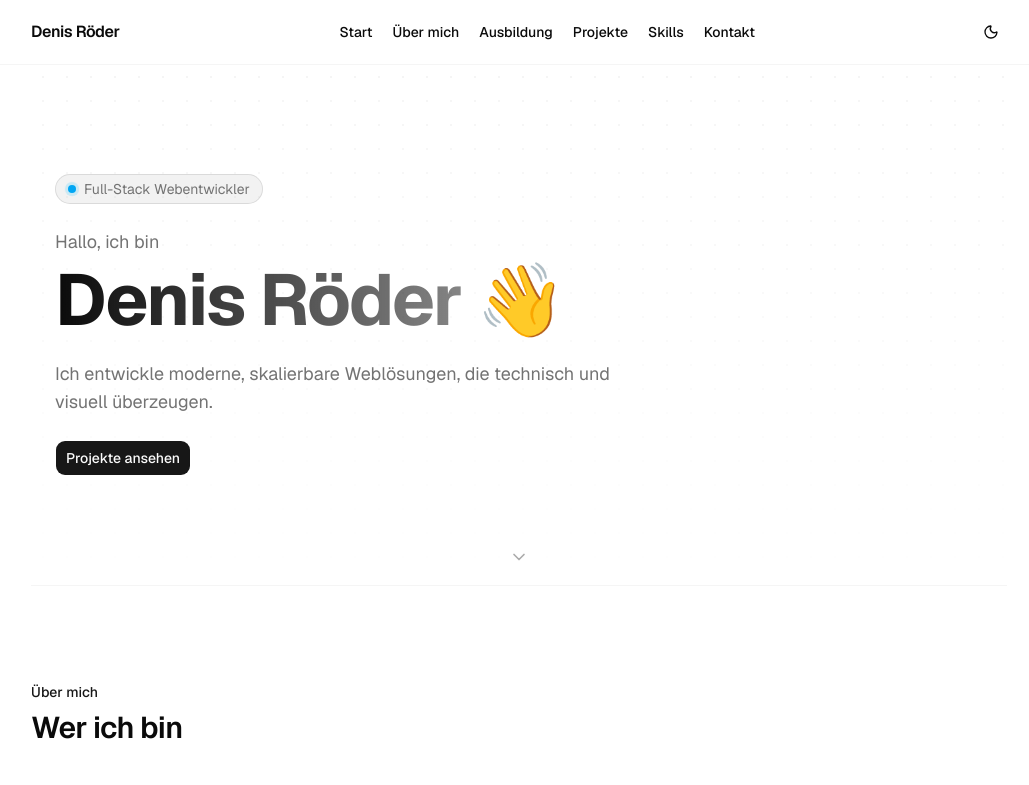
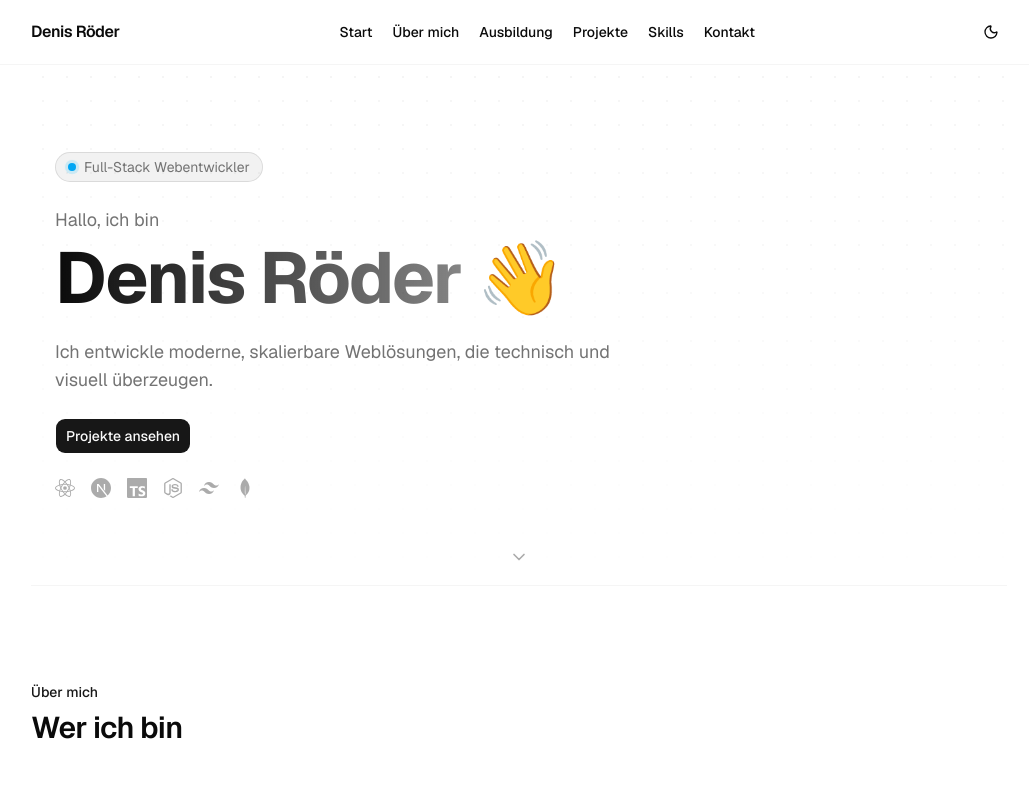
Before and after one commit to Parazim94/website-portfolio, a Next.js app: page / in a window 1280 px wide. Shown: the top 785 px of the page, without its empty margins (121-1150 px from the left). Built offline with nearby package versions, Linux system fonts and the light colour scheme.

Commit message:
Add Tooltip component and integrate into HeroSection for enhanced tech stack display

```diff
--- a/app/layout.tsx
+++ b/app/layout.tsx
@@ -5,6 +5,7 @@ import "./globals.css";
 import { ThemeProvider } from "@/components/providers/theme-provider";
 import { Navbar } from "@/components/layout/navbar";
 import { Footer } from "@/components/layout/footer";
+import { TooltipProvider } from "@/components/ui/tooltip";
 import { siteConfig } from "@/lib/site-config";
 
 const geistSans = Geist({
@@ -36,9 +37,11 @@ export default function RootLayout({ children }: LayoutProps<"/">) {
           enableSystem
           disableTransitionOnChange
         >
-          <Navbar />
-          <main className="flex-1">{children}</main>
-          <Footer />
+          <TooltipProvider>
+            <Navbar />
+            <main className="flex-1">{children}</main>
+            <Footer />
+          </TooltipProvider>
         </ThemeProvider>
       </body>
     </html>
--- a/components/sections/hero-section.tsx
+++ b/components/sections/hero-section.tsx
@@ -4,7 +4,13 @@ import { motion } from "framer-motion";
 import { ChevronDown } from "lucide-react";
 
 import { Button } from "@/components/ui/button";
+import {
+  Tooltip,
+  TooltipContent,
+  TooltipTrigger,
+} from "@/components/ui/tooltip";
 import { siteConfig } from "@/lib/site-config";
+import { heroTechStack } from "@/lib/tech-stack";
 
 const container = {
   hidden: {},
@@ -91,6 +97,22 @@ export function HeroSection() {
               <a href="#projects">Projekte ansehen</a>
             </Button>
           </motion.div>
+
+          <motion.div variants={item} className="flex items-center gap-4">
+            {heroTechStack.map(({ name, icon: Icon }) => (
+              <Tooltip key={name}>
+                <TooltipTrigger asChild>
+                  <span
+                    tabIndex={0}
+                    className="text-muted-foreground/60 outline-none transition-colors hover:text-foreground focus-visible:text-foreground"
+                  >
+                    <Icon className="h-5 w-5" aria-label={name} />
+                  </span>
+                </TooltipTrigger>
+                <TooltipContent>{name}</TooltipContent>
+              </Tooltip>
+            ))}
+          </motion.div>
         </motion.div>
       </div>
 
--- /dev/null
+++ b/components/ui/tooltip.tsx
@@ -0,0 +1,56 @@
+"use client"
+
+import * as React from "react"
+import { cn } from "cn"
+import { Tooltip as TooltipPrimitive } from "radix-ui"
+
+function TooltipProvider({
+  delayDuration = 0,
+  ...props
+}: React.ComponentProps<typeof TooltipPrimitive.Provider>) {
+  return (
+    <TooltipPrimitive.Provider
+      data-slot="tooltip-provider"
+      delayDuration={delayDuration}
+      {...props}
+    />
+  )
+}
+
+function Tooltip({
+  ...props
+}: React.ComponentProps<typeof TooltipPrimitive.Root>) {
+  return <TooltipPrimitive.Root data-slot="tooltip" {...props} />
+}
+
+function TooltipTrigger({
+  ...props
+}: React.ComponentProps<typeof TooltipPrimitive.Trigger>) {
+  return <TooltipPrimitive.Trigger data-slot="tooltip-trigger" {...props} />
+}
+
+function TooltipContent({
+  className,
+  sideOffset = 0,
+  children,
+  ...props
+}: React.ComponentProps<typeof TooltipPrimitive.Content>) {
+  return (
+    <TooltipPrimitive.Portal>
+      <TooltipPrimitive.Content
+        data-slot="tooltip-content"
+        sideOffset={sideOffset}
+        className={cn(
+          "z-50 inline-flex w-fit max-w-xs origin-(--radix-tooltip-content-transform-origin) items-center gap-1.5 rounded-md bg-foreground px-3 py-1.5 text-xs text-background has-data-[slot=kbd]:pr-1.5 data-[side=bottom]:slide-in-from-top-2 data-[side=left]:slide-in-from-right-2 data-[side=right]:slide-in-from-left-2 data-[side=top]:slide-in-from-bottom-2 **:data-[slot=kbd]:relative **:data-[slot=kbd]:isolate **:data-[slot=kbd]:z-50 **:data-[slot=kbd]:rounded-sm data-[state=delayed-open]:animate-in data-[state=delayed-open]:fade-in-0 data-[state=delayed-open]:zoom-in-95 data-open:animate-in data-open:fade-in-0 data-open:zoom-in-95 data-closed:animate-out data-closed:fade-out-0 data-closed:zoom-out-95",
+          className
+        )}
+        {...props}
+      >
+        {children}
+        <TooltipPrimitive.Arrow className="z-50 size-2.5 translate-y-[calc(-50%_-_2px)] rotate-45 rounded-[2px] bg-foreground fill-foreground" />
+      </TooltipPrimitive.Content>
+    </TooltipPrimitive.Portal>
+  )
+}
+
+export { Tooltip, TooltipContent, TooltipProvider, TooltipTrigger }
--- /dev/null
+++ b/lib/tech-stack.ts
@@ -0,0 +1,22 @@
+import {
+  SiMongodb,
+  SiNextdotjs,
+  SiNodedotjs,
+  SiReact,
+  SiTailwindcss,
+  SiTypescript,
+} from "react-icons/si";
+
+export interface TechStackItem {
+  name: string;
+  icon: typeof SiReact;
+}
+
+export const heroTechStack: TechStackItem[] = [
+  { name: "React", icon: SiReact },
+  { name: "Next.js", icon: SiNextdotjs },
+  { name: "TypeScript", icon: SiTypescript },
+  { name: "Node.js", icon: SiNodedotjs },
+  { name: "Tailwind CSS", icon: SiTailwindcss },
+  { name: "MongoDB", icon: SiMongodb },
+];
--- a/package.json
+++ b/package.json
@@ -18,6 +18,7 @@
     "radix-ui": "^1.6.7",
     "react": "19.2.8",
     "react-dom": "19.2.8",
+    "react-icons": "^5.7.0",
     "resend": "^6.28.1",
     "shadcn": "^4.21.0",
     "tw-animate-css": "^1.4.0"
```
Also changed, not shown: 1 other file (tests, documents, lock files or other folders).
